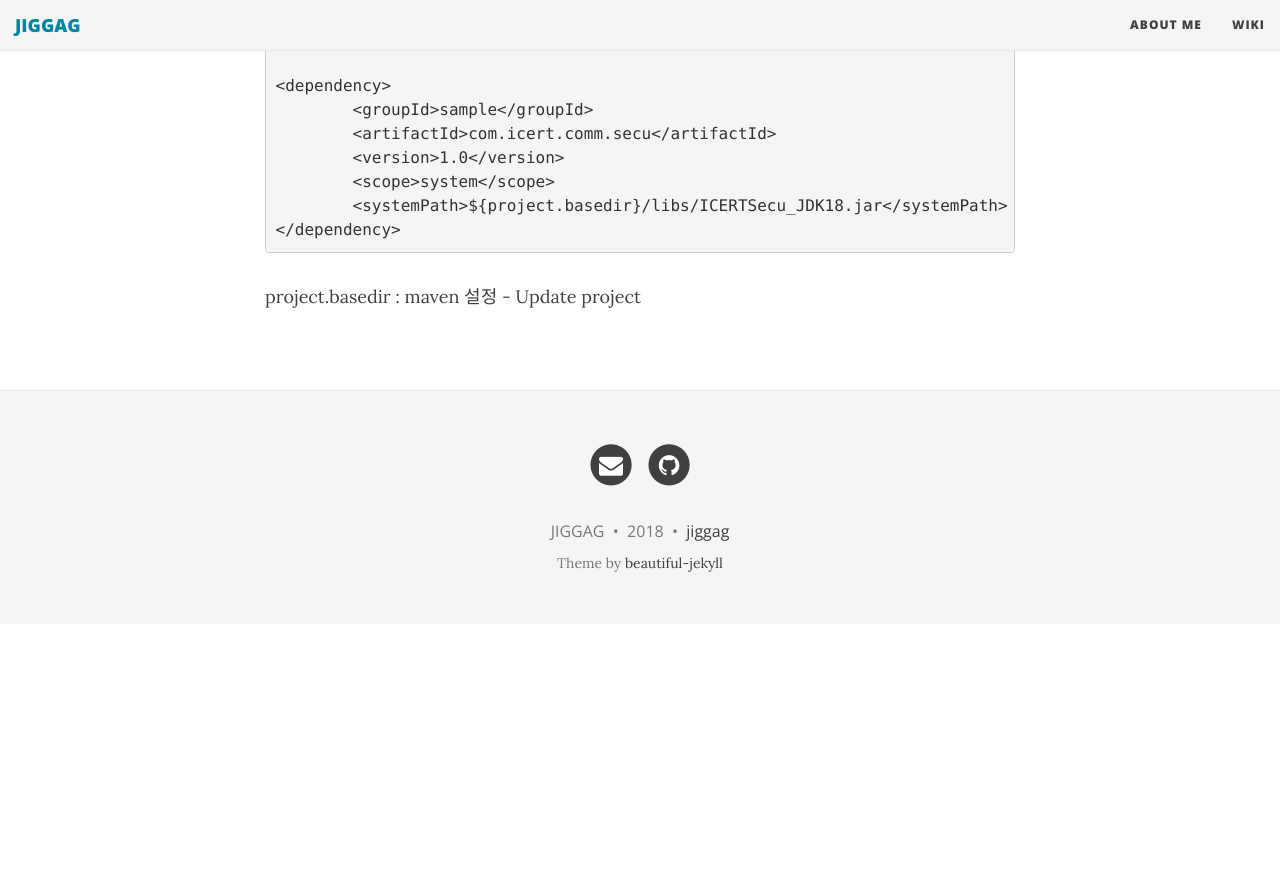
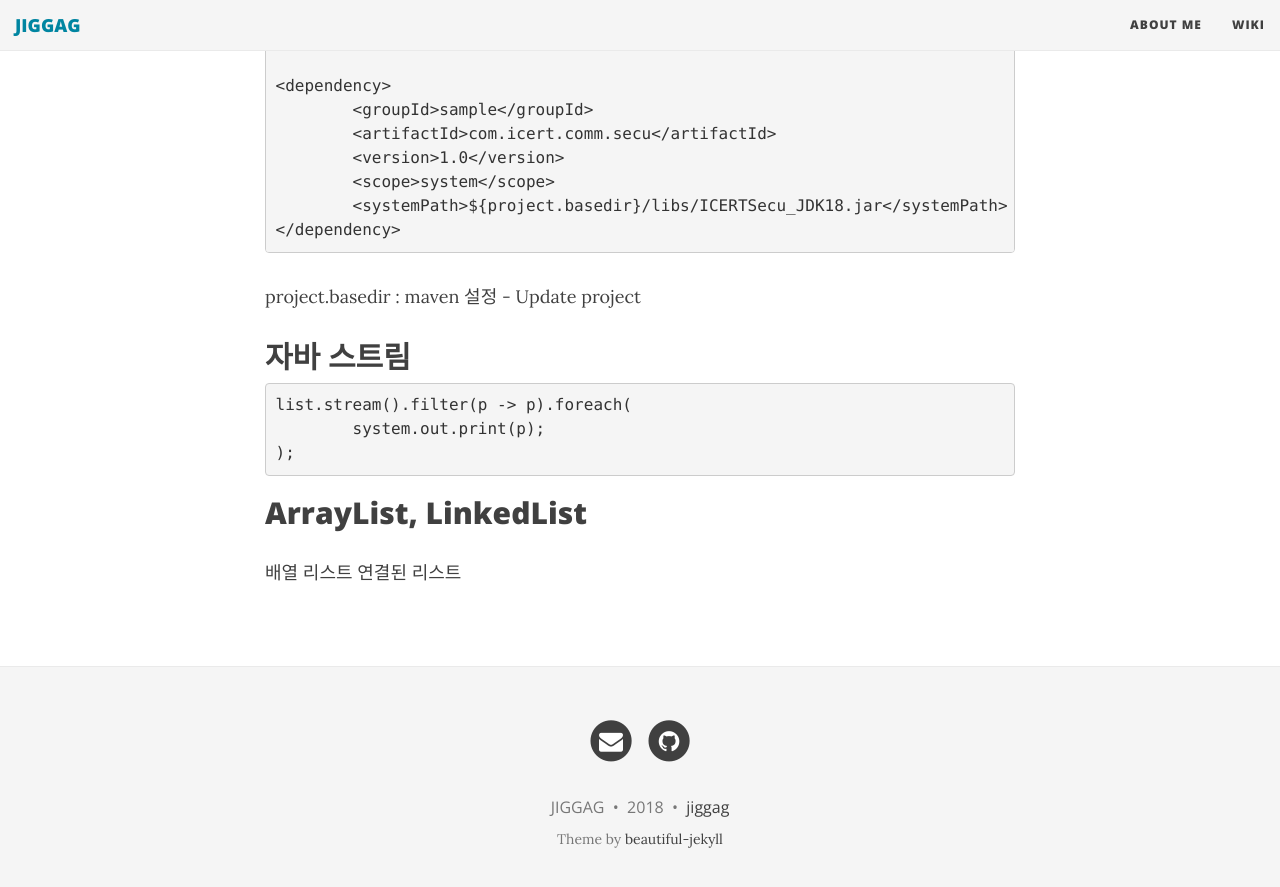
Before and after one commit to jiggag/jiggag.github.io, a Jekyll site: the page built from wiki.md, in a window 1280 px wide and 900 px high, scrolled down 6726 px. Shown: the top 887 px of the window. Built offline with Jekyll 4.4.1, drawn with Linux system fonts in a browser that asks for light colours; nearby versions of some CDN libraries; before the commit the page ends 7350 px from its top, so only the background shows below that.

Commit message:
Update wiki.md

````diff
--- a/wiki.md
+++ b/wiki.md
@@ -276,3 +276,15 @@ Annotation processor factory path APT Build Problem
 </dependency>
 ```
 project.basedir : maven 설정 - Update project
+
+
+## 자바 스트림
+```script
+list.stream().filter(p -> p).foreach(
+	system.out.print(p);
+);
+```
+
+## ArrayList, LinkedList
+배열 리스트
+연결된 리스트
````
